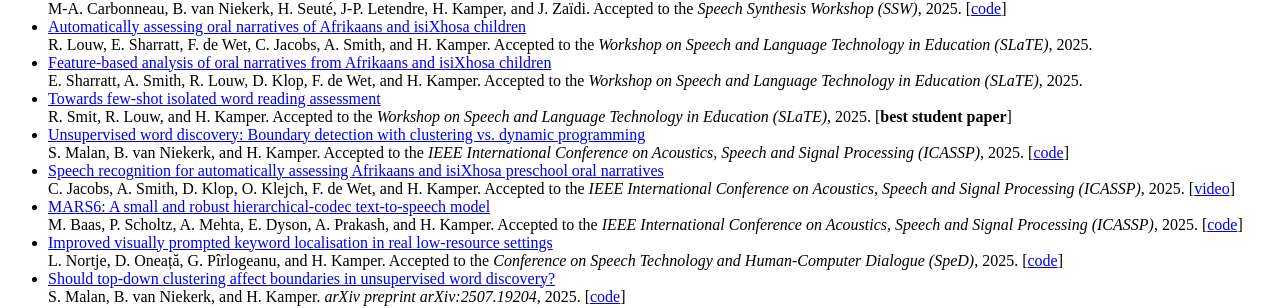
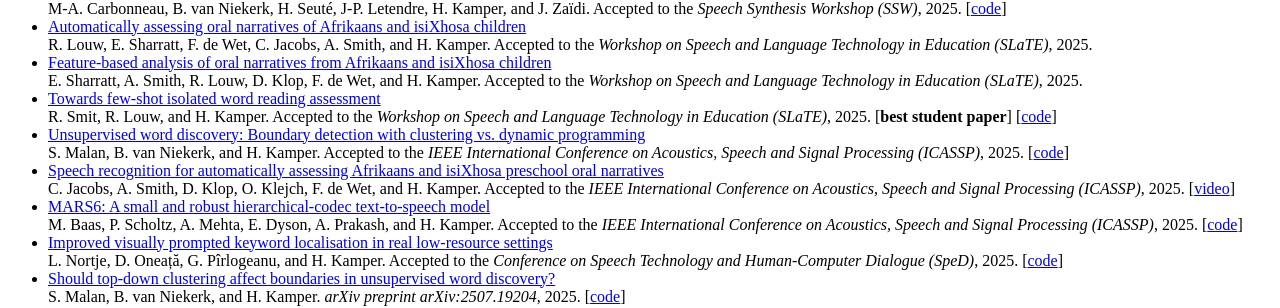
Before and after one commit to kamperh/kamperh.github.io, a Jekyll site: the page built from publications.md, in a window 1280 px wide and 900 px high. Shown: the part 297-605 px from the top of the window. Built offline with Jekyll 4.4.1, drawn with Linux system fonts in a browser that asks for light colours; a style sheet for code colours, icons or effects is not loaded.

Commit message:
Update publications.md

```diff
--- a/publications.md
+++ b/publications.md
@@ -23,7 +23,7 @@ order: 5
 - [Feature-based analysis of oral narratives from Afrikaans and isiXhosa children](https://arxiv.org/abs/2507.13164)
   E. Sharratt, A. Smith, R. Louw, D. Klop, F. de Wet, and H. Kamper. Accepted to the *Workshop on Speech and Language Technology in Education (SLaTE)*, 2025.
 - [Towards few-shot isolated word reading assessment](https://arxiv.org/abs/2507.12217)
-  R. Smit, R. Louw, and H. Kamper. Accepted to the *Workshop on Speech and Language Technology in Education (SLaTE)*, 2025. [**best student paper**]
+  R. Smit, R. Louw, and H. Kamper. Accepted to the *Workshop on Speech and Language Technology in Education (SLaTE)*, 2025. [**best student paper**] [[code](https://github.com/Reubix29/child-speech-bench)]
 - [Unsupervised word discovery: Boundary detection with clustering vs. dynamic programming](https://arxiv.org/abs/2409.14486)
   S. Malan, B. van Niekerk, and H. Kamper. Accepted to the *IEEE International Conference on Acoustics, Speech and Signal Processing (ICASSP)*, 2025. [[code](https://s-malan.github.io/prom-seg-clus/)]
 - [Speech recognition for automatically assessing Afrikaans and isiXhosa preschool oral narratives](https://arxiv.org/abs/2501.06478)
```
